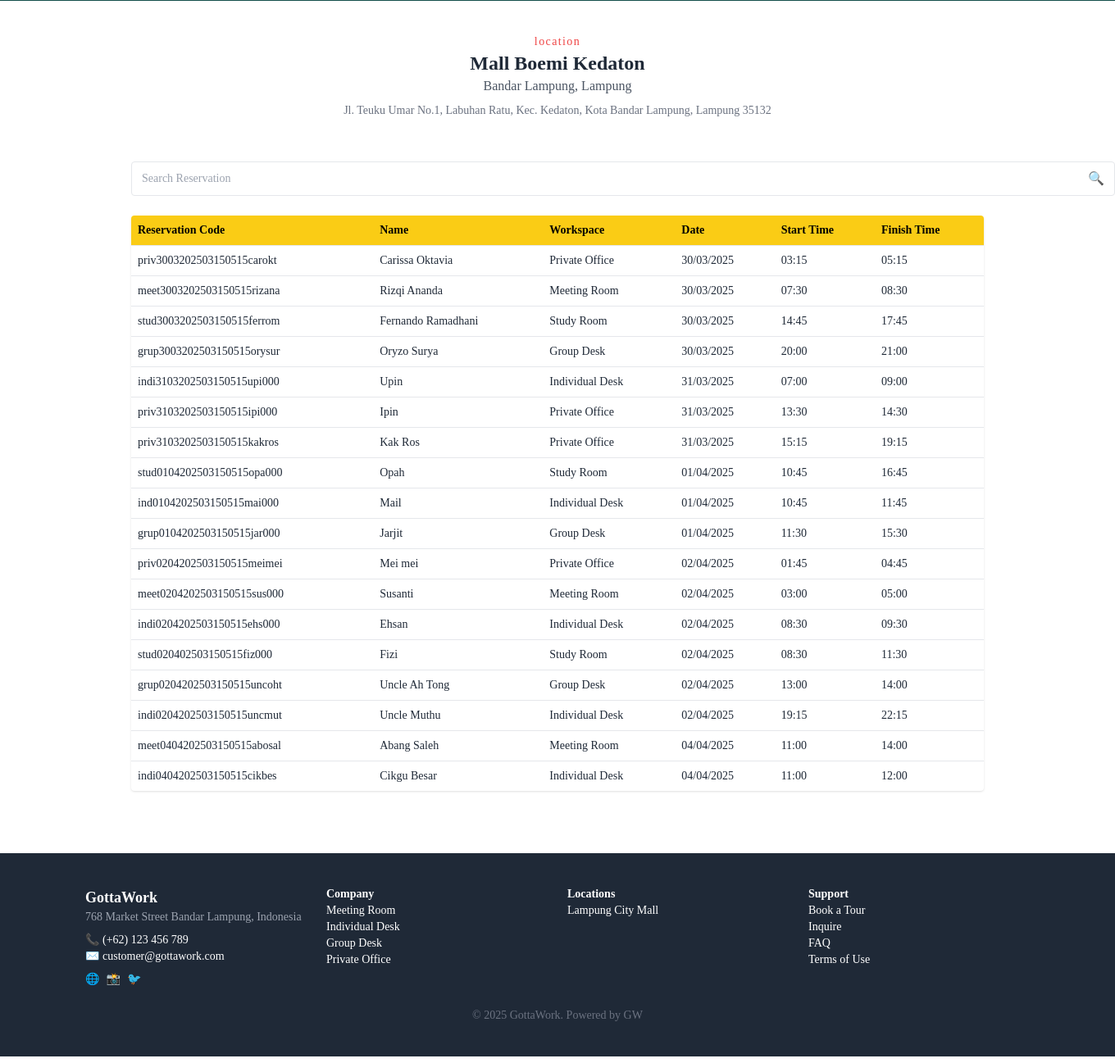
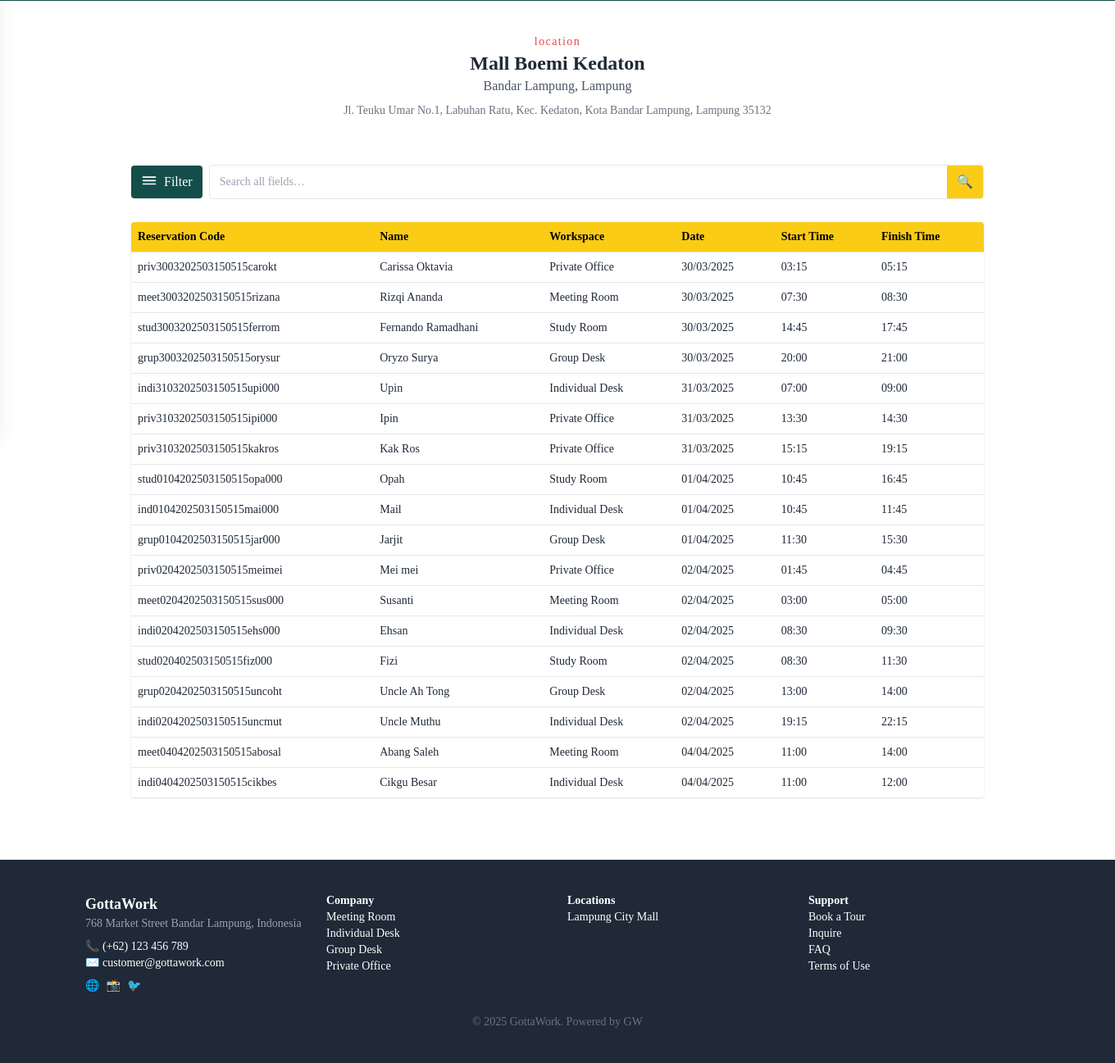
Before and after one commit to fernando-FTD/GottaWork, a PHP site: page /staff_daftarreservasi.php in a window 1360 px wide. Shown: the part 275-1572 px from the top of the page at 82% size. Run offline with PHP 8.4, Linux system fonts and the light colour scheme; data comes from the database, SQL or seed files in the repository; some libraries are stand-ins or nearby versions.

Commit message:
okey search and filter

```diff
--- a/staff_daftarreservasi.php
+++ b/staff_daftarreservasi.php
@@ -1,71 +1,51 @@
 <?php
-// Koneksi database
-$host = "localhost";
-$user = "root";
-$pass = "";
-$dbname = "database_gottawork";
+$host="localhost"; $user="root"; $pass=""; $db="database_gottawork";
+$conn = new mysqli($host,$user,$pass,$db);
+if($conn->connect_error) die("Conn failed: ".$conn->connect_error);
 
-$conn = new mysqli($host, $user, $pass, $dbname);
-if ($conn->connect_error) {
-  die("Connection failed: " . $conn->connect_error);
+$search      = isset($_GET['search'])      ? $conn->real_escape_string($_GET['search'])      : '';
+$workspace   = isset($_GET['workspace'])   ? $conn->real_escape_string($_GET['workspace'])   : '';
+$date        = isset($_GET['date'])        ? $conn->real_escape_string($_GET['date'])        : '';
+$start_time  = isset($_GET['start_time'])  ? $conn->real_escape_string($_GET['start_time'])  : '';
+$finish_time = isset($_GET['finish_time']) ? $conn->real_escape_string($_GET['finish_time']) : '';
+
+$query = "SELECT * FROM reservations WHERE 1";
+if($search) {
+  $s = $search;
+  $query .= " AND (
+     reservation_code LIKE '%$s%' OR
+     name             LIKE '%$s%' OR
+     workspace        LIKE '%$s%' OR
+     date             LIKE '%$s%' OR
+     TIME_FORMAT(start_time, '%H:%i')   LIKE '%$s%' OR
+     TIME_FORMAT(finish_time,'%H:%i')   LIKE '%$s%'
+  )";
 }
-
-// Ambil data pencarian jika ada
-$search = isset($_GET['search']) ? $conn->real_escape_string($_GET['search']) : "";
-$query = "SELECT * FROM reservations";
-if ($search) {
-  $formatted_date = '';
-$formats = ['d/m/Y', 'd/m', 'm/Y'];
-foreach ($formats as $format) {
-  $date_obj = DateTime::createFromFormat($format, $search);
-  if ($date_obj && $date_obj->format($format) === $search) {
-    $formatted_date = $date_obj->format('Y-m-d');
-    break;
-  }
-}
-
-
-  // Cek apakah input adalah format waktu hh:mm
-  $is_time = preg_match('/^\d{1,2}:\d{2}$/', $search);
-
-  $query .= " WHERE
-    reservation_code LIKE '%$search%' OR
-    name LIKE '%$search%' OR
-    workspace LIKE '%$search%' OR " .
-    ($formatted_date ? "date = '$formatted_date' OR " : "") .
-    ($is_time ? "(TIME_FORMAT(start_time, '%H:%i') = '$search' OR TIME_FORMAT(finish_time, '%H:%i') = '$search') OR " : "") .
-    "0"; // dummy kondisi untuk mengakhiri OR
-}
+if($workspace)   $query .= " AND workspace      = '$workspace'";
+if($date)        $query .= " AND date           = '$date'";
+if($start_time)  $query .= " AND TIME_FORMAT(start_time, '%H:%i')  = '$start_time'";
+if($finish_time) $query .= " AND TIME_FORMAT(finish_time,'%H:%i')  = '$finish_time'";
 
 $reservations = $conn->query($query);
 
-// Dummy data untuk manage workspace
-$workspaces = array_fill(0, 8, [
-  "title" => "Individual Desk",
-  "desc" => "Individual desks to provide privacy and enhance concentration",
-  "location" => "Lampung City Mall",
-  "image" => "placeholder.jpg" // Ganti dengan path asli nanti
-]);
+$workspaces = ["Individual Desk","Meeting Room","Group Desk","Private Office"];
 ?>
 
 <!DOCTYPE html>
 <html lang="en">
 <head>
   <meta charset="UTF-8" />
-  <meta name="viewport" content="width=device-width, initial-scale=1.0" />
+  <meta name="viewport" content="width=device-width,initial-scale=1" />
   <title>Reservation List</title>
   <script src="https://cdn.tailwindcss.com"></script>
   <style>body { font-family: 'Lora', serif; }</style>
 </head>
 <body class="bg-white text-gray-800">
 
-<!-- Header Utama -->
 <header class="bg-teal-900 text-white">
   <div class="max-w-7xl mx-auto flex items-center justify-between px-6 py-4">
-    <!-- Logo -->
     <h1 class="text-2xl font-bold">GottaWork</h1>
 
-    <!-- Navigation -->
     <nav class="hidden md:flex items-center space-x-6 text-sm">
       <a href="staff_homepage.php" class="hover:text-yellow-400">Home</a>
       <a href="staff_daftarreservasi.php" class="hover:text-yellow-400">Reservation List</a>
@@ -74,15 +54,11 @@ $workspaces = array_fill(0, 8, [
     </nav>
   </div>
 
-  <!-- Judul dan Breadcrumb -->
   <div class="max-w-7xl mx-auto px-6 pt-6 pb-12">
-    <!-- Breadcrumb -->
     <div class="text-sm text-white/70 mb-4">Home › Reservation list</div>
 
-    <!-- Judul Utama -->
     <h2 class="text-4xl font-bold mb-6">Reservation list</h2>
 
-    <!-- Tombol Aksi -->
     <div class="space-x-4">
       <button class="bg-yellow-400 hover:bg-yellow-300 text-black font-medium px-4 py-2 rounded shadow-sm transition">Reservation list</button>
       <button class="bg-yellow-400 hover:bg-yellow-300 text-black font-medium px-4 py-2 rounded shadow-sm transition">Manage Workspace</button>
@@ -90,7 +66,6 @@ $workspaces = array_fill(0, 8, [
   </div>
 </header>
 
-  <!-- Location Info -->
   <section class="text-center py-10">
     <h2 class="text-sm text-red-500 tracking-widest">location</h2>
     <h1 class="text-2xl font-bold">Mall Boemi Kedaton</h1>
@@ -98,17 +73,113 @@ $workspaces = array_fill(0, 8, [
     <p class="text-sm text-gray-500 mt-2">Jl. Teuku Umar No.1, Labuhan Ratu, Kec. Kedaton, Kota Bandar Lampung, Lampung 35132</p>
   </section>
 
-<!-- SEARCH & TABLE -->
+  <section class="px-40 py-4 flex items-center space-x-2">
+    <button id="openDrawer"
+            class="flex items-center bg-teal-900 text-white px-3 py-2 rounded hover:bg-teal-800 transition">
+      <svg xmlns="http://www.w3.org/2000/svg" class="h-5 w-5" fill="none"
+           viewBox="0 0 24 24" stroke="currentColor">
+        <path stroke-linecap="round" stroke-linejoin="round" stroke-width="2"
+              d="M3 5h18M3 10h18M3 15h18"/>
+      </svg>
+      <span class="ml-2 font-medium">Filter</span>
+    </button>
+
+    <form method="GET" action=""
+          class="flex items-center border rounded overflow-hidden flex-grow">
+      <?php if(!empty($workspace)): ?>
+        <input type="hidden" name="workspace"  value="<?=htmlspecialchars($workspace)?>">
+      <?php endif; ?>
+      <?php if(!empty($date)): ?>
+        <input type="hidden" name="date"       value="<?=htmlspecialchars($date)?>">
+      <?php endif; ?>
+      <?php if(!empty($start_time)): ?>
+        <input type="hidden" name="start_time" value="<?=htmlspecialchars($start_time)?>">
+      <?php endif; ?>
+      <?php if(!empty($finish_time)): ?>
+        <input type="hidden" name="finish_time" value="<?=htmlspecialchars($finish_time)?>">
+      <?php endif; ?>
+
+      <input name="search"
+             value="<?=htmlspecialchars($search)?>"
+             placeholder="Search all fields…"
+             class="flex-grow px-3 py-2 text-sm outline-none"/>
+
+      <button type="submit"
+              class="bg-yellow-400 hover:bg-yellow-300 px-3 py-2 transition">
+        🔍
+      </button>
+    </form>
+  </section>
+
+  <div id="drawerOverlay"
+       class="fixed inset-0 bg-black bg-opacity-50 hidden z-40 transition-opacity"></div>
+
+  <aside id="filterDrawer"
+         class="fixed top-0 left-0 h-full w-80 bg-white shadow-xl z-50
+                transform -translate-x-full transition-transform duration-300 flex flex-col">
+    <header class="px-6 py-4 bg-teal-900 flex items-center justify-between">
+      <h3 class="text-white text-lg font-semibold">Advanced Filter</h3>
+      <button id="closeDrawer" class="text-white text-2xl hover:text-gray-200">&times;</button>
+    </header>
+
+    <form id="filterForm" method="GET" action=""
+          class="flex-1 overflow-y-auto px-6 py-4 space-y-5">
+      <?php if(!empty($search)): ?>
+        <input type="hidden" name="search" value="<?=htmlspecialchars($search)?>">
+      <?php endif; ?>
+
+      <div>
+        <label class="block text-sm font-medium text-gray-700">Workspace</label>
+        <select name="workspace"
+                class="mt-1 block w-full border-gray-300 rounded-md
+                       focus:outline-none focus:ring-2 focus:ring-teal-500">
+          <option value="">All</option>
+          <?php foreach($workspaces as $wopt): ?>
+            <option value="<?=$wopt?>"
+              <?=$workspace===$wopt?'selected':''?>>
+              <?=$wopt?>
+            </option>
+          <?php endforeach; ?>
+        </select>
+      </div>
+
+      <div>
+        <label class="block text-sm font-medium text-gray-700">Date</label>
+        <input type="date" name="date" value="<?=htmlspecialchars($date)?>"
+               class="mt-1 block w-full border-gray-300 rounded-md
+                      focus:outline-none focus:ring-2 focus:ring-teal-500"/>
+      </div>
+
+      <div>
+        <label class="block text-sm font-medium text-gray-700">Start Time</label>
+        <input type="time" name="start_time" value="<?=htmlspecialchars($start_time)?>"
+               class="mt-1 block w-full border-gray-300 rounded-md
+                      focus:outline-none focus:ring-2 focus:ring-teal-500"/>
+      </div>
+
+      <div>
+        <label class="block text-sm font-medium text-gray-700">Finish Time</label>
+        <input type="time" name="finish_time" value="<?=htmlspecialchars($finish_time)?>"
+               class="mt-1 block w-full border-gray-300 rounded-md
+                      focus:outline-none focus:ring-2 focus:ring-teal-500"/>
+      </div>
+    </form>
+
+    <footer class="px-6 py-4 bg-gray-50 flex justify-between border-t">
+      <a href="staff_daftarreservasi.php"
+         class="px-4 py-2 bg-gray-200 text-gray-700 rounded-md hover:bg-gray-100 transition">
+        Reset
+      </a>
+      <button type="submit" form="filterForm"
+              class="px-4 py-2 bg-yellow-400 text-black rounded-md hover:bg-yellow-300 transition">
+        Apply
+      </button>
+    </footer>
+  </aside>
+
+
   <section class="bg-white py-3">
     <div class="px-40">
-      <!-- Kotak pencarian -->
-      <form method="GET" action="" class="flex items-center border rounded px-3 py-2 w-[1200px]">
-        <input name="search" placeholder="Search Reservation" class="flex-grow outline-none text-sm" />
-        <button type="submit" class="ml-2 text-gray-600">🔍</button>
-      </form>
-    <br>
-
-
       <div class="overflow-x-auto shadow rounded">
         <table class="min-w-full text-sm text-left">
           <thead class="bg-yellow-400 text-black">
@@ -122,26 +193,47 @@ $workspaces = array_fill(0, 8, [
             </tr>
           </thead>
           <tbody>
-  <?php if ($reservations->num_rows > 0): while ($row = $reservations->fetch_assoc()): ?>
+            <?php if($reservations && $reservations->num_rows): ?>
+              <?php while($r = $reservations->fetch_assoc()): ?>
                 <tr class="border-t hover:bg-gray-50">
-      <td class="p-2"><?= $row['reservation_code'] ?></td>
-      <td class="p-2"><?= $row['name'] ?></td>
-      <td class="p-2"><?= $row['workspace'] ?></td>
-      <td class="p-2"><?= date("d/m/Y", strtotime($row['date'])) ?></td>
-      <td class="p-2"><?= date("H:i", strtotime($row['start_time'])) ?></td>
-      <td class="p-2"><?= date("H:i", strtotime($row['finish_time'])) ?></td>
+                  <td class="p-2"><?=$r['reservation_code']?></td>
+                  <td class="p-2"><?=$r['name']?></td>
+                  <td class="p-2"><?=$r['workspace']?></td>
+                  <td class="p-2"><?=date("d/m/Y",strtotime($r['date']))?></td>
+                  <td class="p-2"><?=date("H:i",  strtotime($r['start_time']))?></td>
+                  <td class="p-2"><?=date("H:i",  strtotime($r['finish_time']))?></td>
                 </tr>
-  <?php endwhile; else: ?>
-    <tr><td colspan="7" class="p-4 text-center text-gray-500">No results found.</td></tr>
+              <?php endwhile; ?>
+            <?php else: ?>
+              <tr>
+                <td colspan="6" class="p-4 text-center text-gray-500">No results found.</td>
+              </tr>
             <?php endif; ?>
           </tbody>
-
         </table>
       </div>
     </div>
   </section>
 
-  <!-- Footer -->
+
+  <script>
+    const drawer = document.getElementById('filterDrawer');
+    const overlay= document.getElementById('drawerOverlay');
+    document.getElementById('openDrawer').addEventListener('click', ()=>{
+      drawer.classList.remove('-translate-x-full');
+      overlay.classList.remove('hidden');
+    });
+    document.getElementById('closeDrawer').addEventListener('click', ()=>{
+      drawer.classList.add('-translate-x-full');
+      overlay.classList.add('hidden');
+    });
+    overlay.addEventListener('click', ()=>{
+      drawer.classList.add('-translate-x-full');
+      overlay.classList.add('hidden');
+    });
+  </script>
+
+
   <footer class="bg-gray-800 text-white mt-16 p-10 text-sm">
     <div class="max-w-6xl mx-auto grid grid-cols-2 md:grid-cols-4 gap-6">
       <div>
@@ -180,5 +272,15 @@ $workspaces = array_fill(0, 8, [
     </div>
     <div class="text-center text-gray-500 mt-6">&copy; 2025 GottaWork. Powered by GW</div>
   </footer>
+
+  <script>
+window.addEventListener('load', () => {
+  if (history.replaceState) {
+    history.replaceState(null, '', 'staff_daftarreservasi.php');
+  }
+});
+</script>
+
+
 </body>
 </html>
```
Also changed, not shown: staff_daftarreservasi_filter.php (added, +119 -0 lines). Lines whose indentation alone changed are shown as unchanged.
